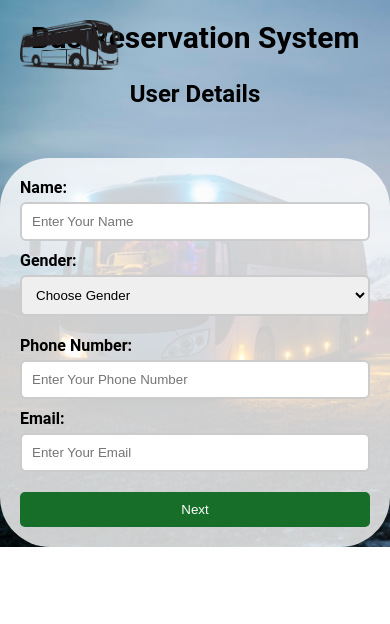
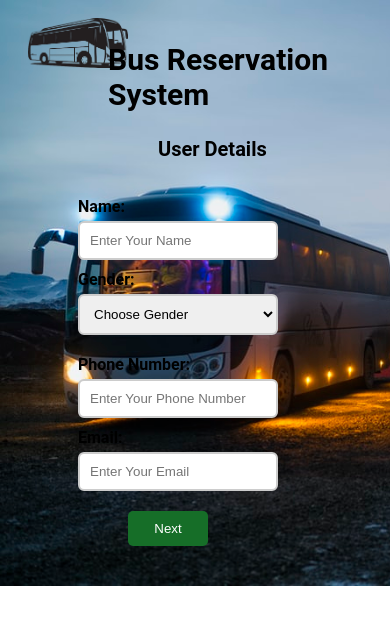
Before and after one commit to sriramgaddam1/Bus-Reservation-System, a plain HTML site: page index.html in a window 390 px wide. Drawn offline with Linux system fonts and the light colour scheme.

Commit message:
index.html

```diff
--- a/index.html
+++ b/index.html
@@ -10,19 +10,17 @@
             width: 100%;
             height: 100%;
             background-image: url(images/6.jpg);
+            background-size: auto;
             background-size: cover;
             background-repeat: no-repeat;
-            margin: 0;
-            padding: 0;
         }
 
         .container {
             max-width: 350px;
-            margin: 0 auto;
+            margin-bottom: 20px;
             padding: 20px;
             border-radius: 50px;
-            background: rgba(255, 255, 255, 0.8); /* Added background color for better readability */
-            margin-top: 50px;
+            margin-left: 500px;
         }
 
         label {
@@ -57,7 +55,8 @@
             border: none;
             cursor: pointer;
             margin-top: 10px;
-            width: 100%;
+            width: 100px;
+            margin-left: 100px;
         }
 
         button:hover {
@@ -67,34 +66,59 @@
         img {
             width: 100px;
             height: 50px;
-            position: absolute;
-            top: 20px;
-            left: 20px;
+            position: static;
+            margin-top: 10px;
+            margin-left: 20px;
         }
 
         .bus_title {
-            font-size: 30px;
-            text-align: center;
-            margin-top: 20px;
+            margin-left: 400px;
+            font-size: 50px;
+            margin-top: -30px;
         }
 
         .title {
-            font-size: 24px;
-            text-align: center;
-            margin-top: 10px;
+            font-size: 30px;
+            margin-left: 600px;
         }
 
-        @media (min-width: 768px) {
+        /* Media Queries for Responsive Design */
+        @media (max-width: 1200px) {
             .container {
-                max-width: 450px;
-                margin-top: 100px;
+                max-width: 300px;
+                margin-left: 300px;
             }
         }
 
-        @media (min-width: 1200px) {
+        @media (max-width: 768px) {
             .container {
-                max-width: 600px;
-                margin-top: 150px;
+                max-width: 250px;
+                margin-left: 100px;
+            }
+            .bus_title {
+                margin-left: 200px;
+            }
+            .title {
+                margin-left: 300px;
+            }
+        }
+
+        @media (max-width: 480px) {
+            .container {
+                max-width: 200px;
+                margin-left: 50px;
+            }
+            .bus_title {
+                margin-left: 100px;
+                font-size: 30px;
+            }
+            .title {
+                margin-left: 150px;
+                font-size: 20px;
+            }
+            button {
+                width: 80px;
+                margin-left: 50px;
             }
         }
     </style>
@@ -133,5 +157,10 @@
             <button type="submit">Next</button>
         </form>
     </div>
+    <script>
+        function validateForm() {
+            return true;
+        }
+    </script>
 </body>
 </html>
```
